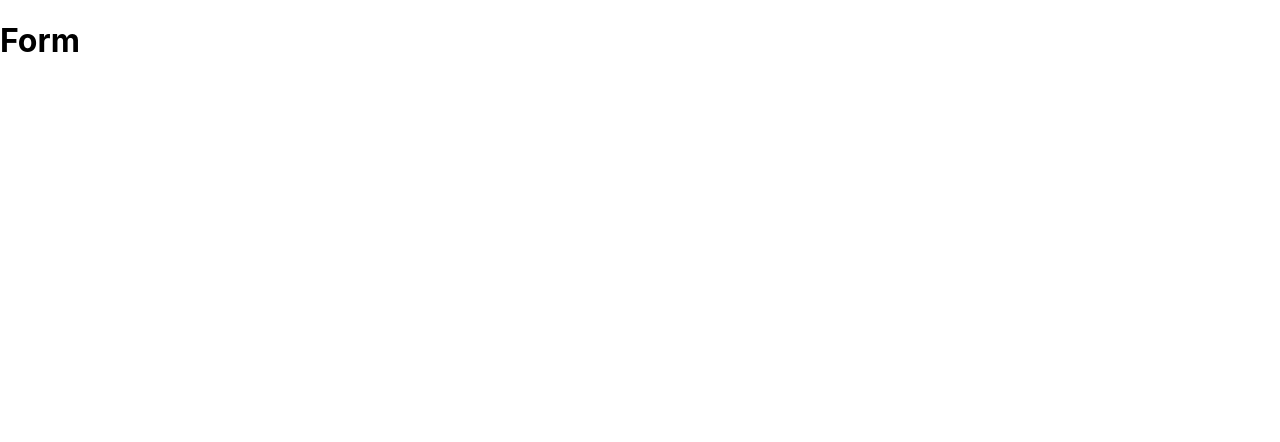
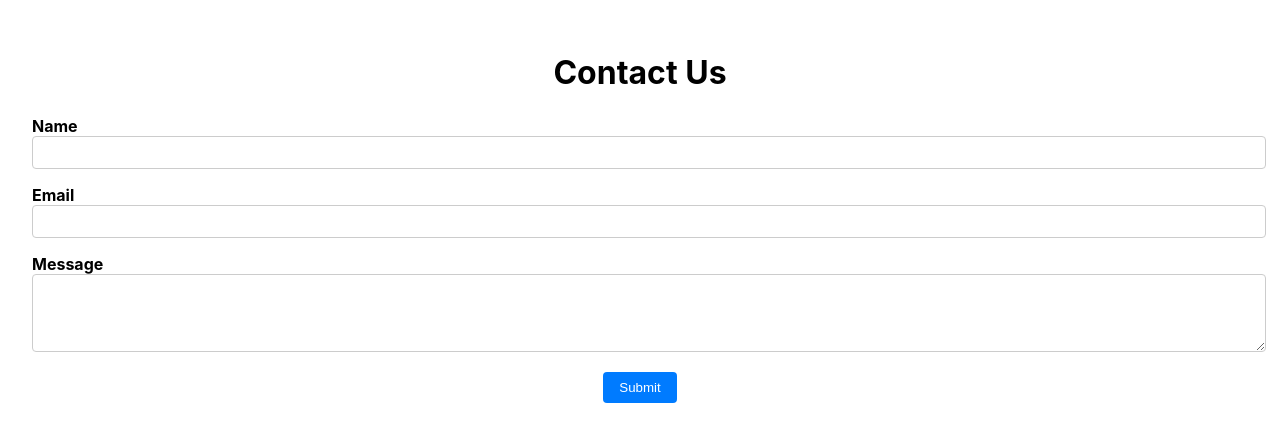
Before and after one commit to fdhhhdjd/Class_ReactJs, a React (Create React App) app: page / in a window 1280 px wide. Shown: the top 442 px of the page. Built offline with nearby package versions, Linux system fonts and the light colour scheme.

Commit message:
#21 Formik Validate

```diff
--- a/src/libs/Formik/components/Form.js
+++ /dev/null
@@ -1,11 +0,0 @@
-import React from "react";
-
-const Form = () => {
-  return (
-    <>
-      <h1>Form</h1>
-    </>
-  );
-};
-
-export default Form;
--- a/src/libs/Formik/index.js
+++ b/src/libs/Formik/index.js
@@ -2,7 +2,7 @@
 import React from "react";
 
 //* COMPONENTS
-import Form from "./components/Form";
+import Form from "./learn_1/Form";
 
 const Formik = () => {
   return (
--- /dev/null
+++ b/src/libs/Formik/learn_1/Form.js
@@ -0,0 +1,63 @@
+import React from "react";
+
+import "../style.css";
+import {Formik} from "formik";
+
+const Form = () => {
+    const handleSubmit = (values) => {
+        console.log('Form data submitted:', values);
+    };
+
+    return (
+        <Formik initialValues={{
+            name: '',
+            email: '',
+            message: '',
+        }} onSubmit={handleSubmit}>
+            {
+                (formik) => <div className="container">
+                    <h1>Contact Us</h1>
+                    <form onSubmit={formik.handleSubmit}>
+                        <div className="form-group">
+                            <label htmlFor="name">Name</label>
+                            <input
+                                type="text"
+                                id="name"
+                                name="name"
+                                value={formik.values.name}
+                                onChange={(e) => formik.setFieldValue('name', e.target.value)}
+                                required
+                            />
+                        </div>
+                        <div className="form-group">
+                            <label htmlFor="email">Email</label>
+                            <input
+                                type="email"
+                                id="email"
+                                name="email"
+                                value={formik.values.email}
+                                onChange={(e) => formik.setFieldValue('email', e.target.value)}
+                                required
+                            />
+                        </div>
+                        <div className="form-group">
+                            <label htmlFor="message">Message</label>
+                            <textarea
+                                id="message"
+                                name="message"
+                                value={formik.values.message}
+                                onChange={(e) => formik.setFieldValue('message', e.target.value)}
+                                rows="4"
+                                required
+                            />
+                        </div>
+                        <button type="submit" onClick={formik.handleSubmit}>Submit</button>
+                    </form>
+                </div>
+            }
+        </Formik>
+    );
+
+};
+
+export default Form;
--- /dev/null
+++ b/src/libs/Formik/style.css
@@ -0,0 +1,41 @@
+.container {
+    text-align: center;
+    padding: 2rem;
+}
+
+h1 {
+    font-size: 2rem;
+    margin-bottom: 1.5rem;
+}
+
+.form-group {
+    margin-bottom: 1rem;
+    text-align: left;
+}
+
+label {
+    display: block;
+    font-weight: bold;
+}
+
+input[type="text"],
+input[type="email"],
+textarea {
+    width: 100%;
+    padding: 0.5rem;
+    border: 1px solid #ccc;
+    border-radius: 4px;
+}
+
+button {
+    background-color: #007bff;
+    color: white;
+    padding: 0.5rem 1rem;
+    border: none;
+    border-radius: 4px;
+    cursor: pointer;
+}
+
+button:hover {
+    background-color: #0056b3;
+}
```
Also changed, not shown: 1 other file (tests, documents, lock files or other folders).
